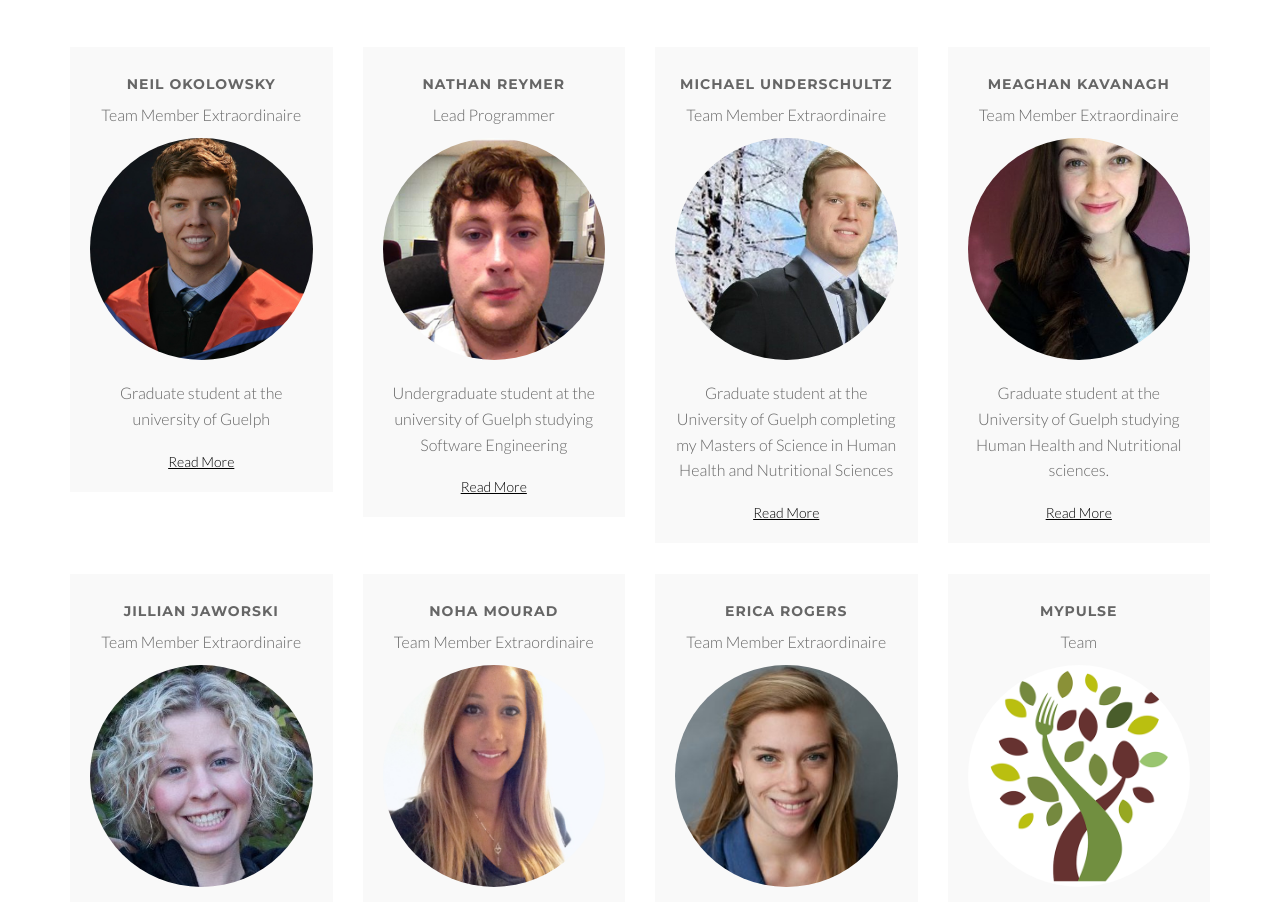
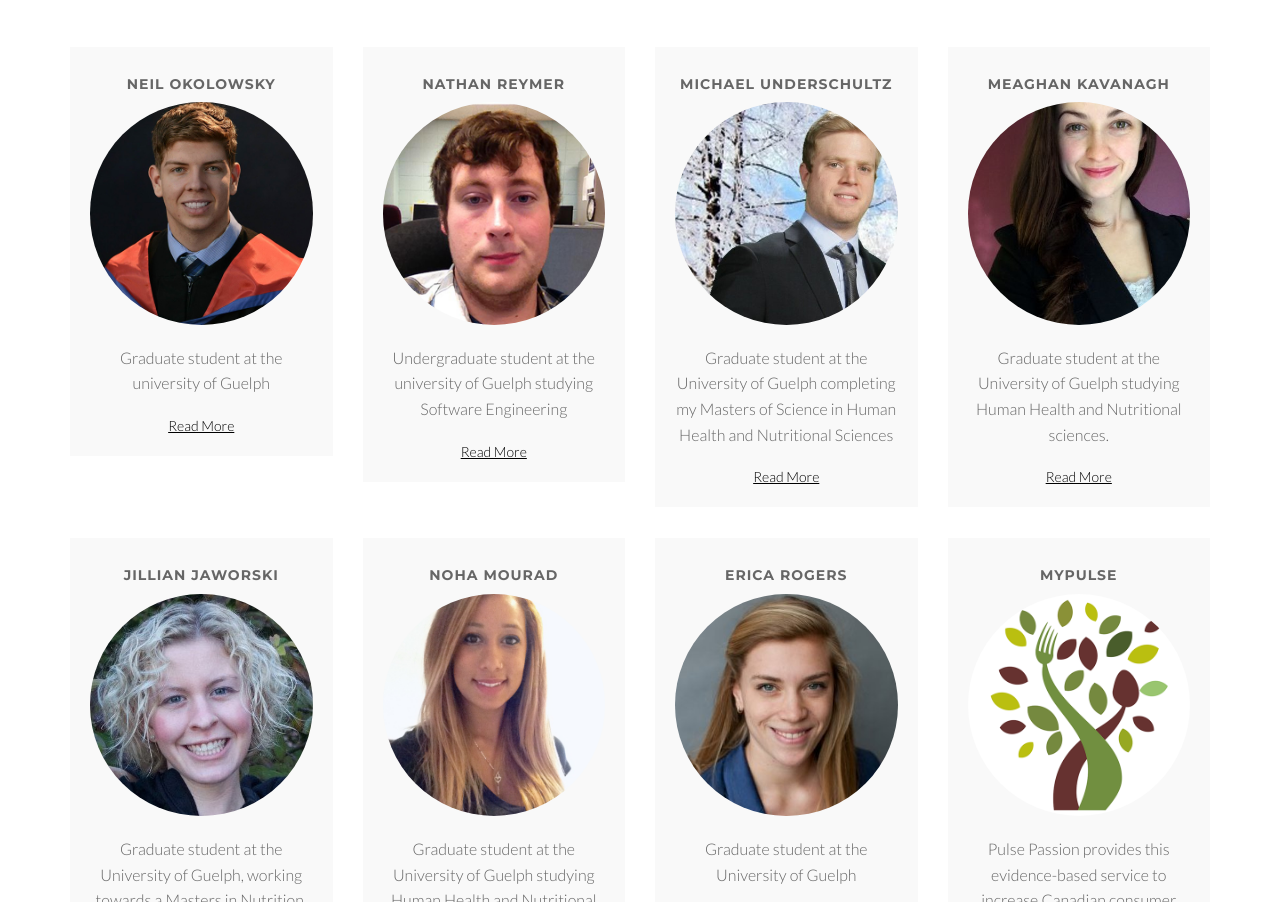
Before and after one commit to MrRobot245/MyPulseWebsite, a plain HTML site: page index.html in a window 1280 px wide. Shown: the part 1504-2406 px from the top of the page. Drawn offline with Linux system fonts and the light colour scheme.

```diff
--- a/index.html
+++ b/index.html
@@ -177,7 +177,7 @@
             <div class="team boxed-grey">
               <div class="inner">
                 <h5>Neil Okolowsky</h5>
-                <p class="subtitle">Team Member Extraordinaire</p>
+                <!-- <p class="subtitle">Team Member Extraordinaire</p> -->
                 <div class="avatar"><img src="img/team/1.jpg" alt="" class="img-responsive img-circle" /></div>
                 <p>Graduate student at the university of Guelph</p>
                 <a href="#neilModal" data-toggle="modal" data-target="#neilModal" data-placement="top" title="" data-original-title="Tooltip on top" id="example" style="color:black; text-decoration: underline;">Read More</a>
@@ -191,7 +191,7 @@
             <div class="team boxed-grey">
               <div class="inner">
                 <h5>Nathan Reymer</h5>
-                <p class="subtitle">Lead Programmer</p>
+                <!-- <p class="subtitle">Lead Programmer</p> -->
                 <div class="avatar"><img src="img/team/2.jpg" alt="" class="img-responsive img-circle" /></div>
                 <p>Undergraduate student at the university of Guelph studying Software Engineering</p>
                 <a href="#myModal" data-toggle="modal" data-target="#myModal" data-placement="top" title="" data-original-title="Tooltip on top" id="example" style="color:black; text-decoration: underline;">Read More</a>
@@ -204,7 +204,7 @@
             <div class="team boxed-grey">
               <div class="inner">
                 <h5>Michael Underschultz</h5>
-                <p class="subtitle">Team Member Extraordinaire</p>
+                <!-- <p class="subtitle">Team Member Extraordinaire</p> -->
                 <div class="avatar"><img src="img/team/4.jpg" alt="" class="img-responsive img-circle" /></div>
                 <p>Graduate student at the University of Guelph completing my Masters of Science in Human Health and Nutritional Sciences</p>
                 <a href="#MICHAELModal" data-toggle="modal" data-target="#MICHAELModal" data-placement="top" title="" data-original-title="Tooltip on top" id="example" style="color:black; text-decoration: underline;">Read More</a>
@@ -219,7 +219,7 @@
             <div class="team boxed-grey">
               <div class="inner">
                 <h5>Meaghan Kavanagh</h5>
-                <p class="subtitle">Team Member Extraordinaire</p>
+                <!-- <p class="subtitle">Team Member Extraordinaire</p> -->
                 <div class="avatar"><img src="img/team/5.jpg" alt="" class="img-responsive img-circle" /></div>
                 <p>Graduate student at the University of Guelph studying Human Health and Nutritional sciences. </p>
                 <a href="#MegModal" data-toggle="modal" data-target="#MegModal" data-placement="top" title="" data-original-title="Tooltip on top" id="example" style="color:black; text-decoration: underline;">Read More</a>
@@ -235,7 +235,7 @@
             <div class="team boxed-grey">
               <div class="inner">
                 <h5>Jillian Jaworski</h5>
-                <p class="subtitle"> Team Member Extraordinaire</p>
+                <!-- <p class="subtitle"> Team Member Extraordinaire</p> -->
                 <div class="avatar"><img src="img/team/6.jpg" alt="" class="img-responsive img-circle" /></div>
                 <p>Graduate student at the University of Guelph, working towards a Masters in Nutrition, Exercise and Metabolism</p>
                 <a href="#JillModal" data-toggle="modal" data-target="#JillModal" data-placement="top" title="" data-original-title="Tooltip on top" id="example" style="color:black; text-decoration: underline;">Read More</a>
@@ -249,7 +249,7 @@
             <div class="team boxed-grey">
               <div class="inner">
                 <h5>Noha Mourad</h5>
-                <p class="subtitle">Team Member Extraordinaire</p>
+                <!-- <p class="subtitle">Team Member Extraordinaire</p> -->
                 <div class="avatar"><img src="img/team/7.jpg" alt="" class="img-responsive img-circle" /></div>
                 <p>Graduate student at the University of Guelph studying Human Health and Nutritional sciences</p>
                 <a href="#NohaModal" data-toggle="modal" data-target="#NohaModal" data-placement="top" title="" data-original-title="Tooltip on top" id="example" style="color:black; text-decoration: underline;">Read More</a>
@@ -263,7 +263,7 @@
             <div class="team boxed-grey">
               <div class="inner">
                 <h5>Erica Rogers</h5>
-                <p class="subtitle">Team Member Extraordinaire</p>
+                <!-- <p class="subtitle">Team Member Extraordinaire</p> -->
                 <div class="avatar"><img src="img/team/3.jpg" alt="" class="img-responsive img-circle" /></div>
                 <p>Graduate student at the University of Guelph</p>
                 <a href="#EricaModal" data-toggle="modal" data-target="#EricaModal" data-placement="top" title="" data-original-title="Tooltip on top" id="example" style="color:black; text-decoration: underline;">Read More</a>
@@ -277,7 +277,7 @@
             <div class="team boxed-grey">
               <div class="inner">
                 <h5>MyPulse</h5>
-                <p class="subtitle">Team</p>
+                <!-- <p class="subtitle">Team</p> -->
                 <div class="avatar"><img src="img/team/white_noText.png" alt="" class="img-responsive img-circle" /></div>
                 <p>Pulse Passion provides this evidence-based service to increase Canadian consumer awareness on healthy food choices for the prevention of cardiovascular disease.</p>
               </div>
@@ -543,7 +543,7 @@
             </div>
             <div class="modal-body">
               <div class="avatar col-md-6"><img src="img/team/2.jpg" alt="" class="img-responsive img-circle" /></div>
-              <p>My name is Nathan Reymer and I am currently completing my undergraduate degree in software engineering. I am The lead programmer of the MyPulse App, as well as the primary designer of the Pulse Passion website. Upon graduation my goal is to secure employment maintaining or developing software or servers</p>
+              <p>My name is Nathan Reymer and I am currently completing my undergraduate degree in software engineering. I am The lead programmer of the MyPulse App, as well as the primary designer of the Pulse Passion website. Upon graduation my goal is to secure employment maintaining servers or developing software</p>
             </div>
             <div class="modal-footer">
               <button type="button" class="btn btn-default" data-dismiss="modal">Close</button>
```
